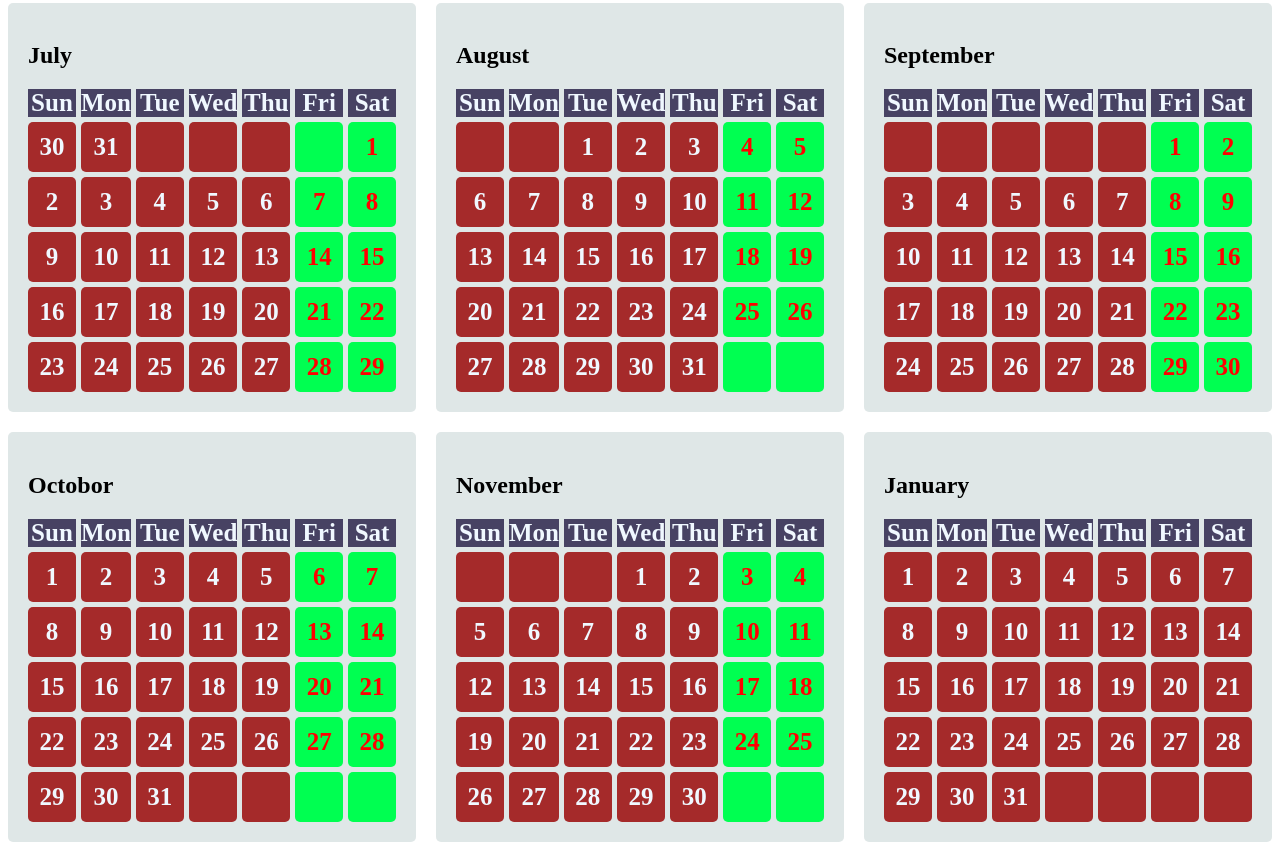
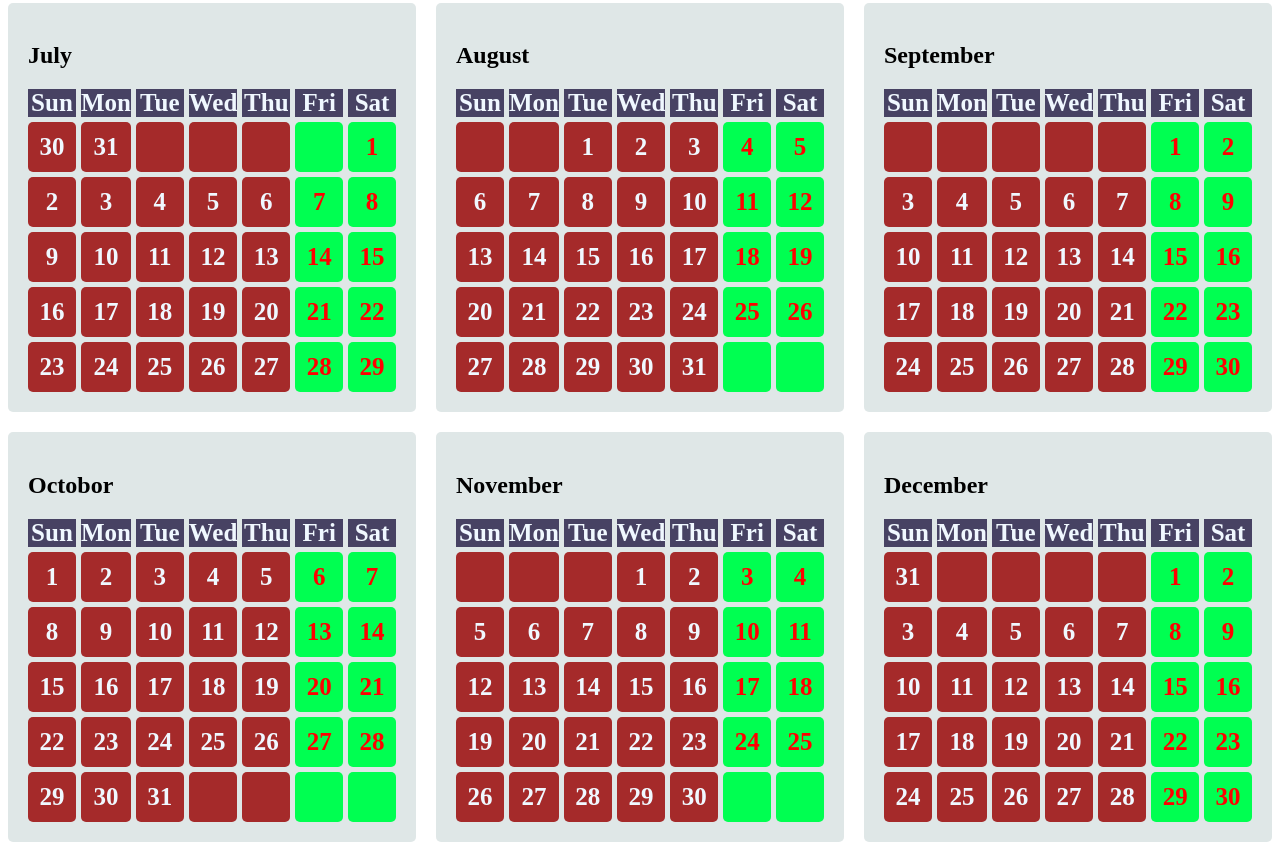
Before and after one commit to rhsabbir1/calendar-2023, a plain HTML site: page index.html in a window 1280 px wide. Shown: the part 939-1789 px from the top of the page. Drawn offline with Linux system fonts and the light colour scheme.

Commit message:
December month added

```diff
--- a/index.html
+++ b/index.html
@@ -535,7 +535,7 @@
             </div>
         </div>
         <div class="month-and-date">
-            <h2>January</h2>
+            <h2>December</h2>
             <div class="month">
                 <div class="day">Sun</div>
                 <div class="day">Mon</div>
@@ -544,41 +544,42 @@
                 <div class="day">Thu</div>
                 <div class="day">Fri</div>
                 <div class="day">Sat</div>
-                <div class="date">1</div>
-                <div class="date">2</div>
+                <div class="date">31</div>
+                <div class="date"></div>
+                <div class="date"></div>
+                <div class="date"></div>
+                <div class="date"></div>
+                <div class="date holy-day">1</div>
+                <div class="date holy-day">2</div>
                 <div class="date">3</div>
                 <div class="date">4</div>
                 <div class="date">5</div>
                 <div class="date">6</div>
                 <div class="date">7</div>
-                <div class="date">8</div>
-                <div class="date">9</div>
+                <div class="date holy-day">8</div>
+                <div class="date holy-day">9</div>
                 <div class="date">10</div>
                 <div class="date">11</div>
                 <div class="date">12</div>
                 <div class="date">13</div>
                 <div class="date">14</div>
-                <div class="date">15</div>
-                <div class="date">16</div>
+                <div class="date holy-day">15</div>
+                <div class="date holy-day">16</div>
                 <div class="date">17</div>
                 <div class="date">18</div>
                 <div class="date">19</div>
                 <div class="date">20</div>
                 <div class="date">21</div>
-                <div class="date">22</div>
-                <div class="date">23</div>
+                <div class="date holy-day">22</div>
+                <div class="date holy-day">23</div>
                 <div class="date">24</div>
                 <div class="date">25</div>
                 <div class="date">26</div>
                 <div class="date">27</div>
                 <div class="date">28</div>
-                <div class="date">29</div>
-                <div class="date">30</div>
-                <div class="date">31</div>
-                <div class="date"></div>
-                <div class="date"></div>
-                <div class="date"></div>
-                <div class="date"></div>
+                <div class="date holy-day">29</div>
+                <div class="date holy-day">30</div>
+
             </div>
         </div>
 
```
